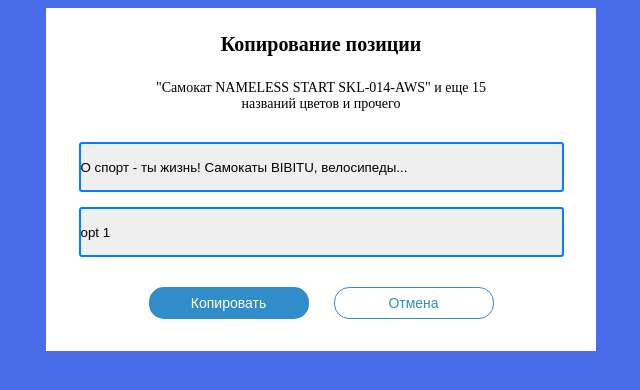
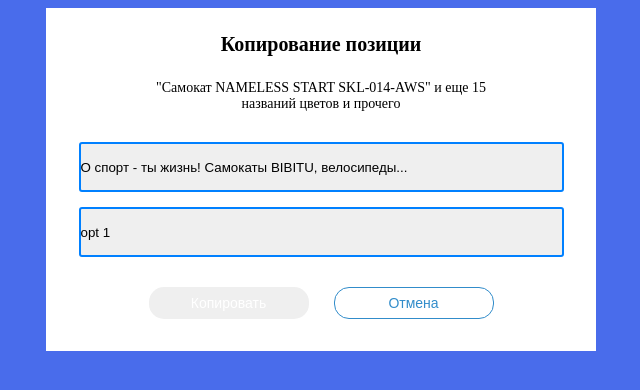
Before and after one commit to SteveGerr/Modal_2selects, a website: page app/index.html in a window 1280 px wide. Shown: the whole page, without its empty margins (319-959 px from the left). Drawn offline with Linux system fonts and the light colour scheme.

Commit message:
Unnecessry changes

```diff
--- a/app/sass/main.scss
+++ b/app/sass/main.scss
@@ -65,7 +65,7 @@ body {
       border-radius: 15px;
       font-size: 14px;
       &-copy {
-        background: #318CCA;
+        // background: #318CCA;
         color: #ffffff;
         margin-right: 25px;
       }
```
Also changed, not shown: app/css/main.css.
